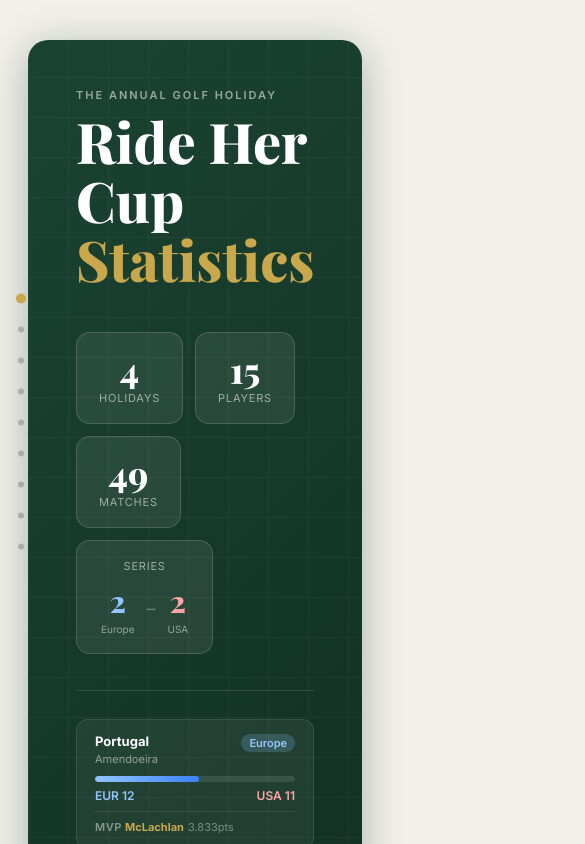
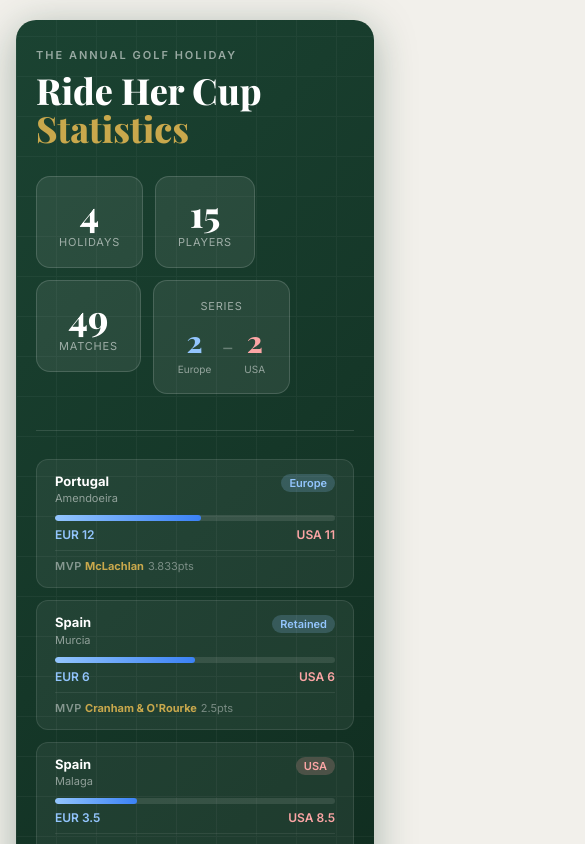
Before and after one commit to camwatters/golf-holiday-stats, a React (Vite) app: page / in a window 390 px wide. Shown: the top 844 px of the page, 585 px wide, since content can reach past the window. Built offline with nearby package versions, Linux system fonts and the light colour scheme.

Commit message:
Make app mobile responsive

```diff
--- a/src/App.jsx
+++ b/src/App.jsx
@@ -37,6 +37,16 @@ const shadowHover = '0 2px 6px rgba(0,0,0,0.08), 0 8px 24px rgba(0,0,0,0.1)'
 // ── Helpers ────────────────────────────────────────────────────────────────
 const fmt1 = (n) => (typeof n === 'number' ? n.toFixed(2) : n)
 const fmt3 = (n) => (typeof n === 'number' ? n.toFixed(3) : n)
+
+function useWindowWidth() {
+  const [width, setWidth] = useState(() => window.innerWidth)
+  useEffect(() => {
+    const handler = () => setWidth(window.innerWidth)
+    window.addEventListener('resize', handler)
+    return () => window.removeEventListener('resize', handler)
+  }, [])
+  return width
+}
 
 // ── Custom tooltip ─────────────────────────────────────────────────────────
 function ChartTooltip({ active, payload, label }) {
@@ -126,8 +136,10 @@ const NAV_SECTIONS = [
 ]
 
 function FloatingNav() {
-  const [active, setActive]   = useState(null)
+  const [active, setActive]     = useState(null)
   const [expanded, setExpanded] = useState(false)
+  const w = useWindowWidth()
+  if (w < 768) return null
 
   useEffect(() => {
     const observers = NAV_SECTIONS.map(s => {
@@ -231,6 +243,8 @@ function RankBadge({ rank }) {
 // ── Hero ───────────────────────────────────────────────────────────────────
 function Hero({ data }) {
   const [hoveredHoliday, setHoveredHoliday] = useState(null)
+  const w = useWindowWidth()
+  const isMobile = w < 640
   const totalMatches = [...new Set(data.player_matches.map(r => `${r.holiday_id}-${r.match_id}`))].length
   const usaWins = data.rivalry.filter(r => r.winner === 'USA').length
   const euWins  = data.rivalry.filter(r => r.winner === 'Europe' || r.winner === 'Tie').length
@@ -252,7 +266,7 @@ function Hero({ data }) {
     <div style={{
       background: `linear-gradient(135deg, ${G.green} 0%, #0f2b1e 100%)`,
       borderRadius: 20,
-      padding: '48px 48px 44px',
+      padding: isMobile ? '28px 20px 24px' : '48px 48px 44px',
       marginBottom: 8,
       position: 'relative',
       overflow: 'hidden',
@@ -264,7 +278,7 @@ function Hero({ data }) {
         pointerEvents: 'none',
       }} />
 
-      <div style={{ position: 'relative', display: 'flex', justifyContent: 'space-between', alignItems: 'flex-start', flexWrap: 'wrap', gap: 32 }}>
+      <div style={{ position: 'relative', display: 'flex', justifyContent: 'space-between', alignItems: 'flex-start', flexWrap: 'wrap', gap: isMobile ? 16 : 32 }}>
         {/* left: title */}
         <div>
           <div style={{ fontSize: 11, color: 'rgba(255,255,255,0.55)', fontWeight: 600, letterSpacing: 2, textTransform: 'uppercase', marginBottom: 10 }}>
@@ -272,7 +286,7 @@ function Hero({ data }) {
           </div>
           <h1 style={{
             fontFamily: "'Playfair Display', serif",
-            fontSize: 56, fontWeight: 800, color: '#ffffff',
+            fontSize: isMobile ? 36 : 56, fontWeight: 800, color: '#ffffff',
             lineHeight: 1.05, marginBottom: 12,
           }}>
             Ride Her Cup<br />
@@ -623,6 +637,7 @@ function Leaderboard({ data, playerMatches }) {
 
 // ── Rivalry ────────────────────────────────────────────────────────────────
 function RivalryChart({ rivalry, rivalryByDay, rivalryByFormat, holidays }) {
+  const isMobile = useWindowWidth() < 640
   const fmtLabel = (dateStr) => {
     const d = new Date(dateStr)
     return d.toLocaleDateString('en-GB', { day: 'numeric', month: 'short' })
@@ -647,7 +662,7 @@ function RivalryChart({ rivalry, rivalryByDay, rivalryByFormat, holidays }) {
 
   return (
     <>
-    <div style={{ display: 'grid', gridTemplateColumns: '1fr 1fr', gap: 20 }}>
+    <div style={{ display: 'grid', gridTemplateColumns: isMobile ? '1fr' : '1fr 1fr', gap: 20 }}>
       <Card id="rivalry-per-day">
         <div style={{ fontWeight: 700, fontSize: 16, marginBottom: 4 }}>Points per Day</div>
         <div style={{ fontSize: 13, color: G.muted, marginBottom: 20 }}>Match points awarded each matchday</div>
@@ -729,6 +744,7 @@ function RivalryChart({ rivalry, rivalryByDay, rivalryByFormat, holidays }) {
 function PlayerSpotlight({ leaderboard, playerMatches, pairStats, vsStats }) {
   const [selected, setSelected] = useState(leaderboard[0]?.player)
   const [hoveredTile, setHoveredTile] = useState(null)
+  const isMobile = useWindowWidth() < 640
   const player = leaderboard.find(p => p.player === selected)
   const rank   = leaderboard.findIndex(p => p.player === selected) + 1
 
@@ -844,7 +860,7 @@ function PlayerSpotlight({ leaderboard, playerMatches, pairStats, vsStats }) {
       </div>
 
       {player && (
-        <div style={{ display: 'grid', gridTemplateColumns: '280px 1fr', gap: 32 }}>
+        <div style={{ display: 'grid', gridTemplateColumns: isMobile ? '1fr' : '280px 1fr', gap: isMobile ? 20 : 32 }}>
           {/* left panel */}
           <div>
             <div style={{ display: 'flex', alignItems: 'center', gap: 12, marginBottom: 6 }}>
@@ -900,7 +916,7 @@ function PlayerSpotlight({ leaderboard, playerMatches, pairStats, vsStats }) {
             )}
 
             {/* relationship tiles */}
-            <div style={{ display: 'grid', gridTemplateColumns: 'repeat(5, 1fr)', gap: 10, marginTop: 20 }}>
+            <div style={{ display: 'grid', gridTemplateColumns: isMobile ? 'repeat(2, 1fr)' : 'repeat(5, 1fr)', gap: 10, marginTop: 20 }}>
               {[
                 {
                   label: 'Partner',
@@ -1004,6 +1020,7 @@ function PlayerSpotlight({ leaderboard, playerMatches, pairStats, vsStats }) {
 
 // ── Birdies ────────────────────────────────────────────────────────────────
 function BirdiesChart({ leaderboard, birdieByHoliday, holidays }) {
+  const isMobile = useWindowWidth() < 640
   const totalData = [...leaderboard]
     .filter(p => p.birdies > 0)
     .sort((a, b) => b.birdies - a.birdies)
@@ -1021,7 +1038,7 @@ function BirdiesChart({ leaderboard, birdieByHoliday, holidays }) {
   const activePlayers = leaderboard.filter(p => p.birdies > 0)
 
   return (
-    <div style={{ display: 'grid', gridTemplateColumns: '1fr 1fr', gap: 20 }}>
+    <div style={{ display: 'grid', gridTemplateColumns: isMobile ? '1fr' : '1fr 1fr', gap: 20 }}>
       <Card id="birdies-total">
         <div style={{ fontWeight: 700, fontSize: 16, marginBottom: 4 }}>Total Birdies</div>
         <div style={{ fontSize: 13, color: G.muted, marginBottom: 20 }}>Across all rounds</div>
@@ -1061,6 +1078,8 @@ function BirdiesChart({ leaderboard, birdieByHoliday, holidays }) {
 // ── Award Leaderboards ─────────────────────────────────────────────────────
 function AwardLeaderboards({ leaderboard, awards }) {
   const [hoveredDotd, setHoveredDotd] = useState(null)
+  const w = useWindowWidth()
+  const cols = w < 640 ? '1fr' : w < 1024 ? '1fr 1fr' : 'repeat(3, 1fr)'
 
   // Build map of player -> all DOTD incidents
   const dotdIncidents = {}
@@ -1090,7 +1109,7 @@ function AwardLeaderboards({ leaderboard, awards }) {
   ]
 
   return (
-    <div style={{ display: 'grid', gridTemplateColumns: 'repeat(3, 1fr)', gap: 20 }}>
+    <div style={{ display: 'grid', gridTemplateColumns: cols, gap: 20 }}>
       {lists.map(({ key, label, sub, color, bg, border }) => {
         const sorted = [...leaderboard]
           .filter(p => p[key] > 0)
@@ -1300,6 +1319,7 @@ function GreenJackets({ greenJackets, holidays }) {
 // ── Partnership Stats ──────────────────────────────────────────────────────
 function PartnershipStats({ playerMatches, leaderboard }) {
   const [expanded, setExpanded] = useState(false)
+  const isMobile = useWindowWidth() < 640
   const [sortBy, setSortBy]     = useState('pts')
 
   const teamOf = {}
@@ -1407,7 +1427,7 @@ function PartnershipStats({ playerMatches, leaderboard }) {
         )}
       </div>
 
-      <div style={{ display: 'grid', gridTemplateColumns: '1fr 1fr', gap: 20 }}>
+      <div style={{ display: 'grid', gridTemplateColumns: isMobile ? '1fr' : '1fr 1fr', gap: 20 }}>
         {[
           { label: 'Europe Partnerships', pairs: europe, color: G.blue, id: 'partnerships-europe' },
           { label: 'USA Partnerships',    pairs: usa,    color: G.red,  id: 'partnerships-usa'    },
@@ -1638,8 +1658,9 @@ function PlayerScatter({ playerMatches, leaderboard }) {
 
 // ── Awards ─────────────────────────────────────────────────────────────────
 function Awards({ awards }) {
-  return (
-    <div style={{ display: 'grid', gridTemplateColumns: 'repeat(4, 1fr)', gap: 20 }}>
+  const isMobile = useWindowWidth() < 640
+  return (
+    <div style={{ display: 'grid', gridTemplateColumns: isMobile ? '1fr 1fr' : 'repeat(4, 1fr)', gap: 20 }}>
       {awards.map(h => (
         <Card key={h.holiday_id} id={`awards-${h.holiday_id}`}>
           <div style={{ fontWeight: 700, fontSize: 16, marginBottom: 2 }}>{h.country} <span style={{ color: G.muted, fontWeight: 400 }}>·</span> {h.area}</div>
@@ -1745,6 +1766,7 @@ function FormDot({ match, isHovered, onEnter, onLeave }) {
 // ── App ────────────────────────────────────────────────────────────────────
 export default function App() {
   const [data, setData] = useState(null)
+  const isMobile = useWindowWidth() < 640
 
   useEffect(() => {
     fetch('/data/golf.json').then(r => r.json()).then(setData)
@@ -1757,7 +1779,7 @@ export default function App() {
   )
 
   return (
-    <div style={{ maxWidth: 1280, margin: '0 auto', padding: '40px 28px 80px' }}>
+    <div style={{ maxWidth: 1280, margin: '0 auto', padding: isMobile ? '20px 16px 60px' : '40px 28px 80px' }}>
       <FloatingNav />
       <Hero data={data} />
 
@@ -1771,7 +1793,7 @@ export default function App() {
       <PlayerSpotlight leaderboard={data.leaderboard} playerMatches={data.player_matches} pairStats={data.pair_stats} vsStats={data.vs_stats} />
 
       <SectionTitle id="sec-profile">Player Profile & Green Towel</SectionTitle>
-      <div style={{ display: 'grid', gridTemplateColumns: '1fr 1fr', gap: 20 }}>
+      <div style={{ display: 'grid', gridTemplateColumns: isMobile ? '1fr' : '1fr 1fr', gap: 20 }}>
         <PlayerScatter playerMatches={data.player_matches} leaderboard={data.leaderboard} />
         <GreenJackets greenJackets={data.green_jackets} holidays={data.holidays} />
       </div>
```
